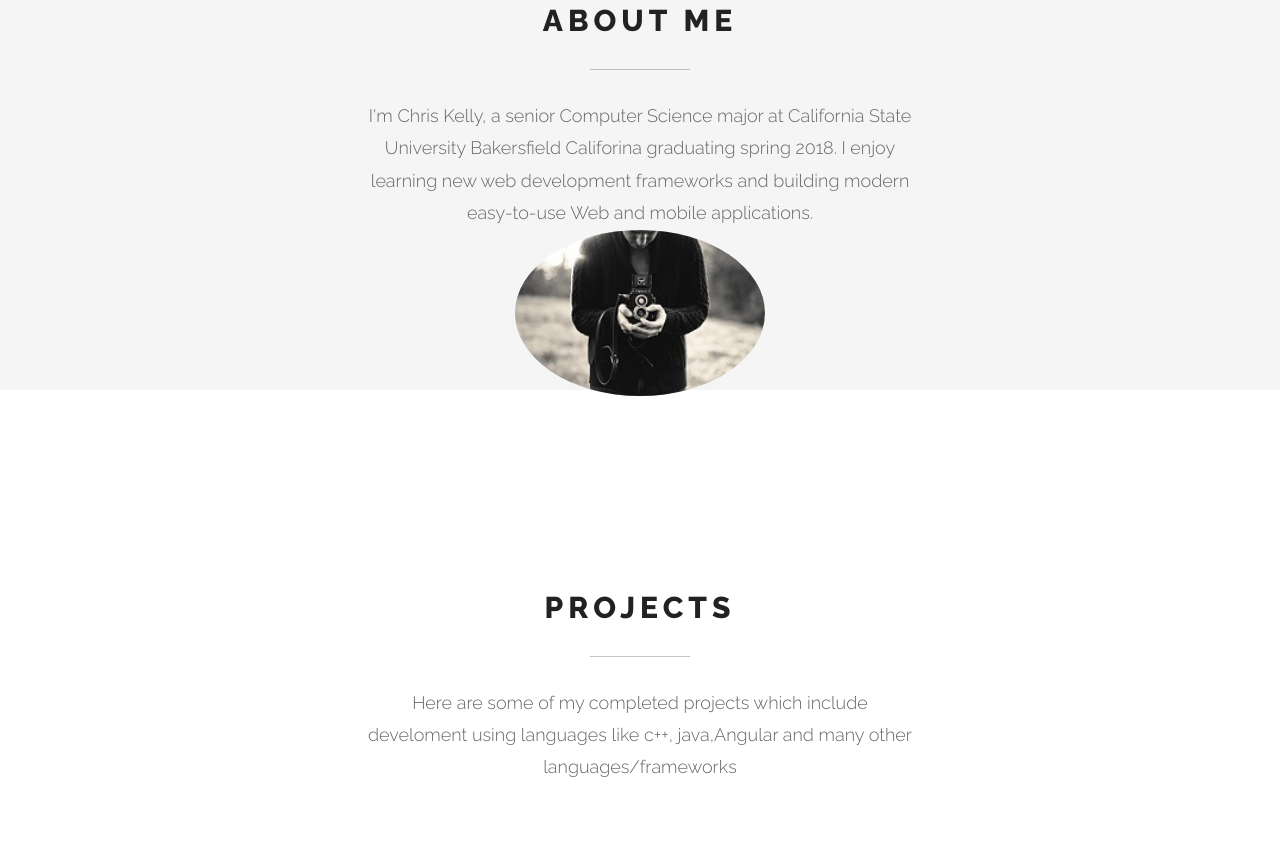
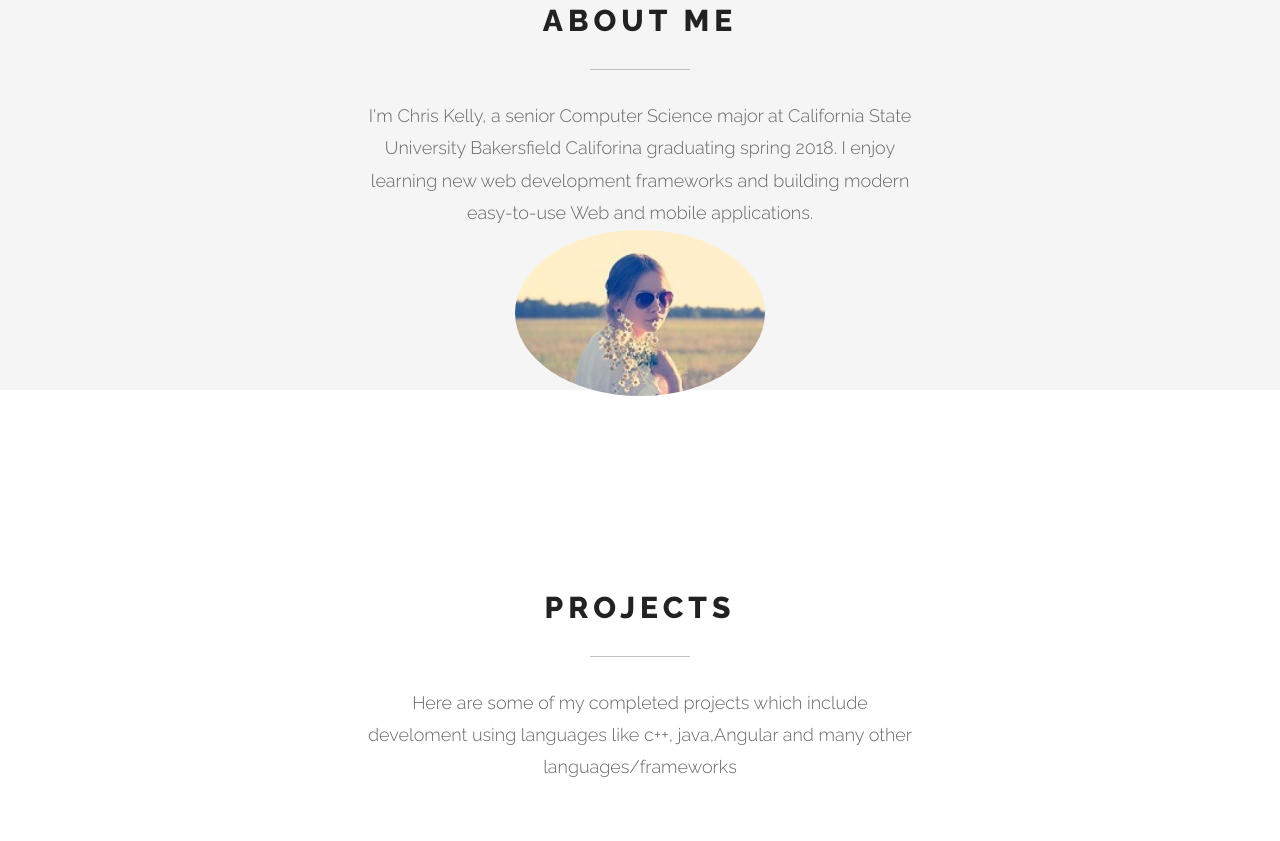
Before and after one commit to Chris-is-Rich/portfolio, a plain HTML site: page index.html in a window 1280 px wide. Shown: the part 948-1789 px from the top of the page. Drawn offline with Linux system fonts and the light colour scheme.

Commit message:
Update index.html

```diff
--- a/index.html
+++ b/index.html
@@ -102,7 +102,7 @@
 						graduating spring 2018. I enjoy learning new web development frameworks and building modern
 						easy-to-use Web and mobile applications.
 						</div>
-						<img src="/assets/images/client-1.jpg" class="image1" align="middle" width="250" height="250">
+						<img src="/assets/images/client-2.jpg" class="image1" align="middle" width="250" height="250">
 					</div>
 
 				</div>
```
